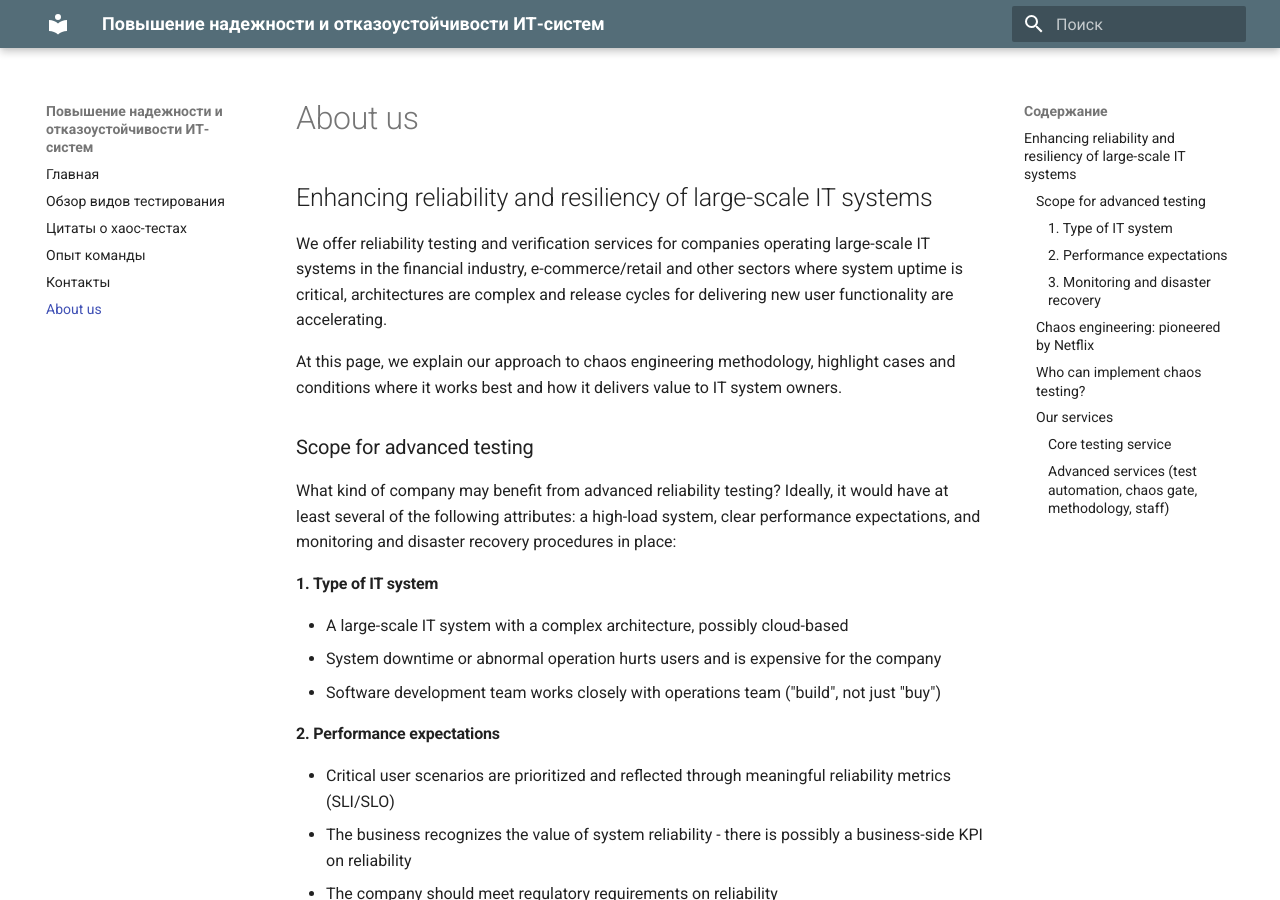
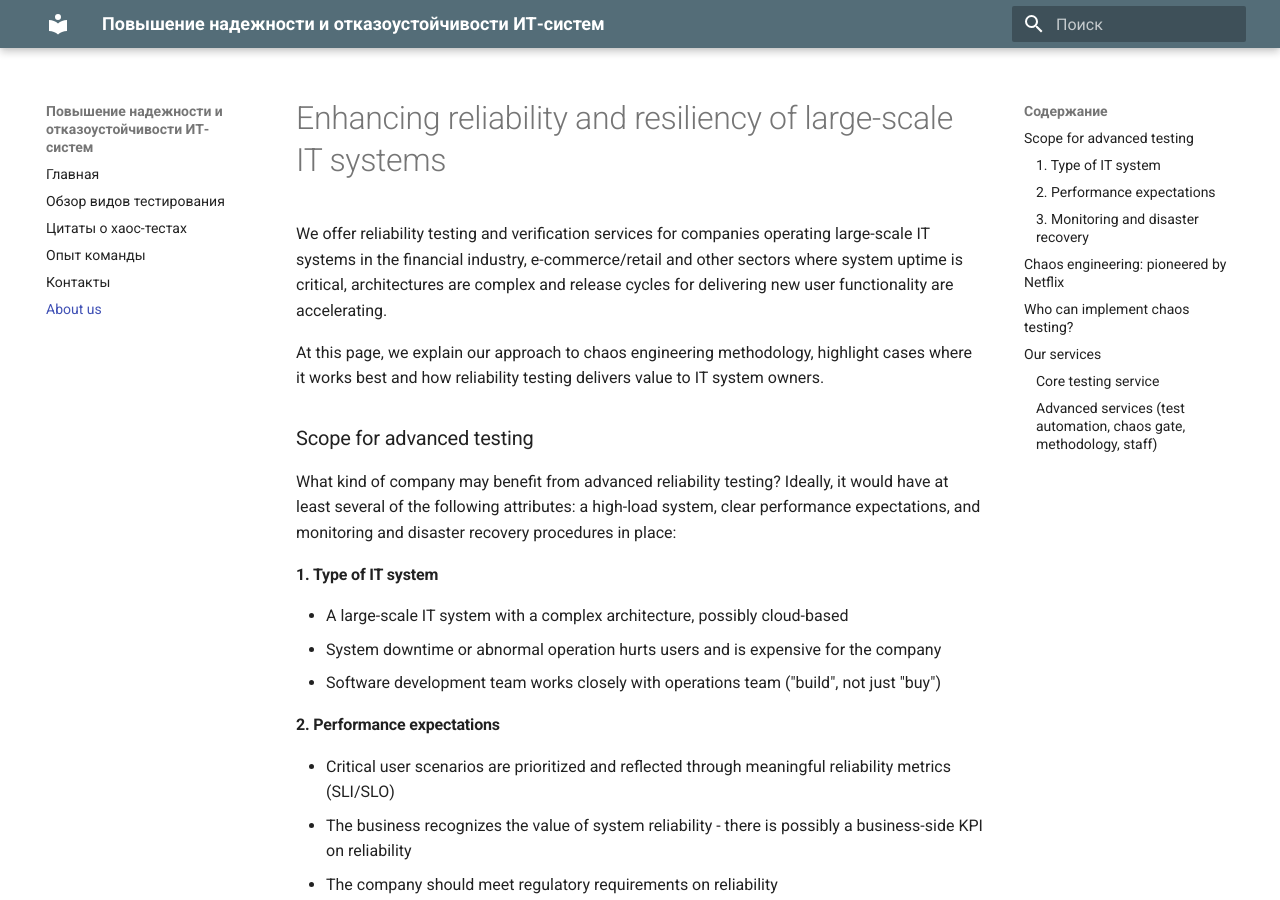
Before and after one commit to epogrebnyak/mkdocs-actionable, an MkDocs documentation site: the page built from docs/english.md, in a window 1280 px wide and 900 px high. Built offline with MkDocs 1.6.1 and Material for MkDocs 9.7.7, drawn with Linux system fonts in a browser that asks for light colours.

Commit message:
Update english.md

```diff
--- a/docs/english.md
+++ b/docs/english.md
@@ -1,4 +1,4 @@
-## Enhancing reliability and resiliency of large-scale IT systems
+# Enhancing reliability and resiliency of large-scale IT systems
 
 We offer reliability testing and verification services for companies
 operating large-scale IT systems in the financial industry,
@@ -7,7 +7,7 @@ architectures are complex and release cycles for delivering new user
 functionality are accelerating.
 
 At this page, we explain our approach to chaos engineering methodology,
-highlight cases and conditions where it works best and how it delivers
+highlight cases where it works best and how reliability testing delivers
 value to IT system owners.
 
 ### Scope for advanced testing
```
